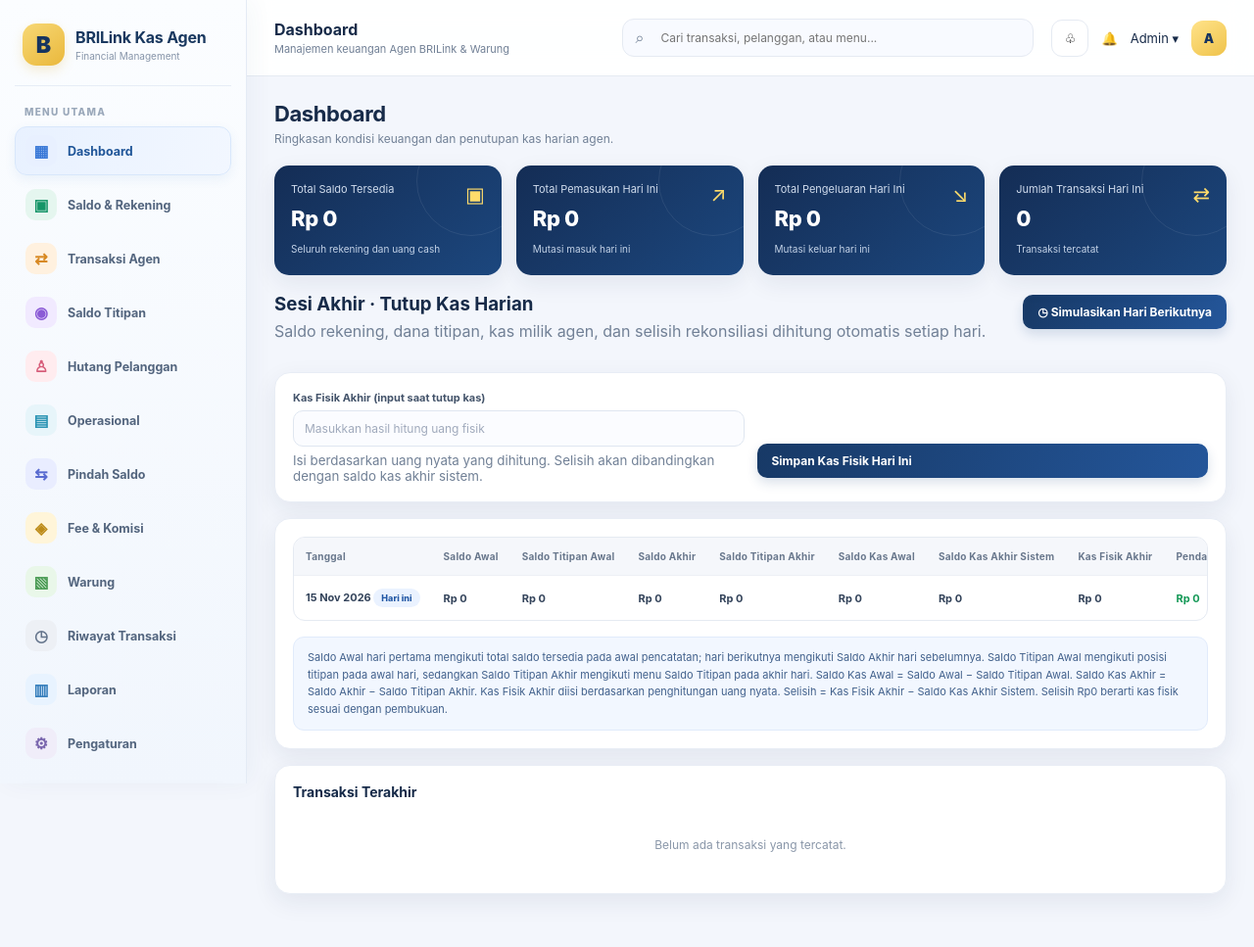
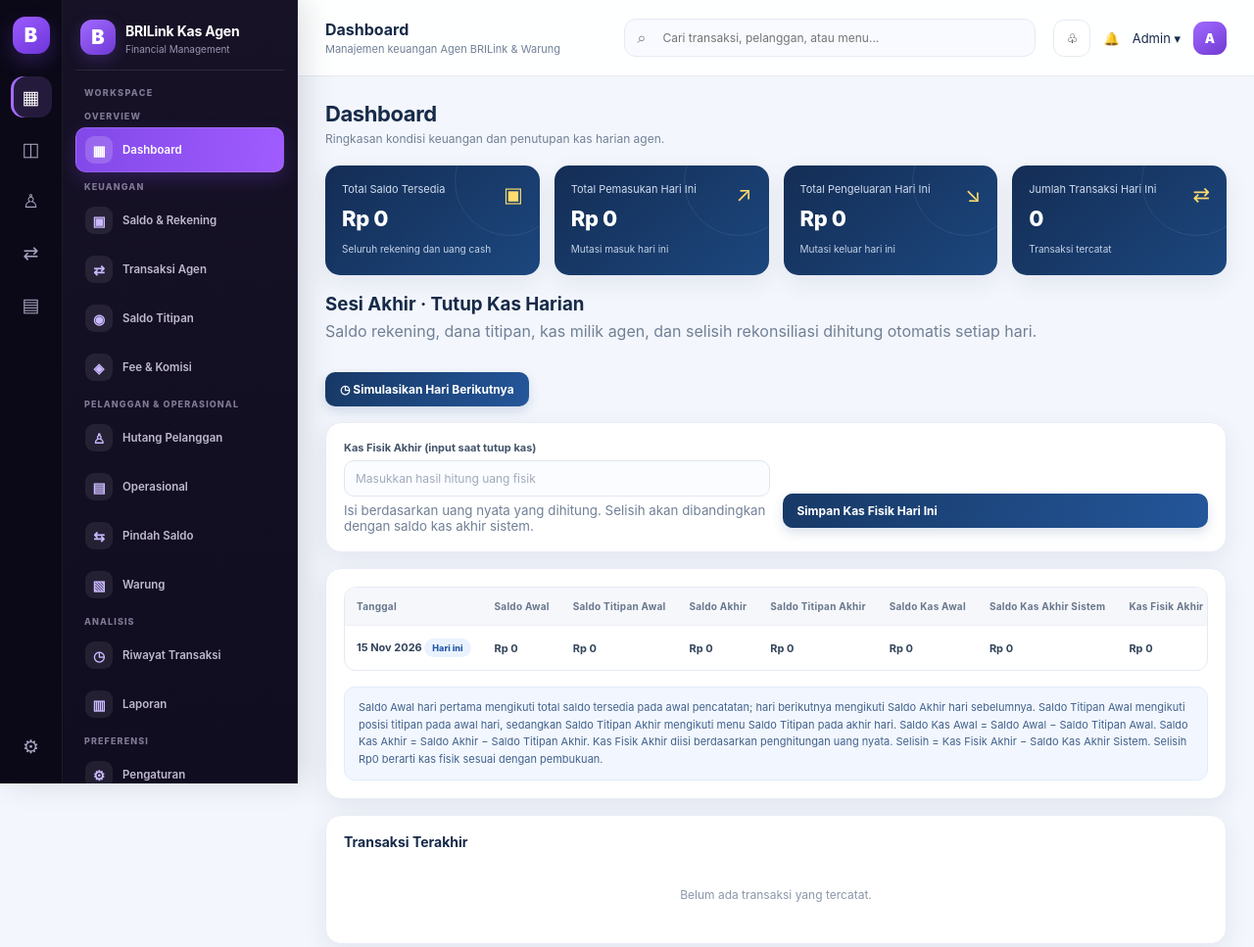
Before and after one commit to ligalalaku/kas-agen-brilink, a plain HTML site: page index.html in a window 1280 px wide. Shown: the whole page at 98% size. Drawn offline with Linux system fonts and the light colour scheme.

Commit message:
Create testing sidebar redesign inspired by dual-rail SaaS navigation

```diff
--- a/index.html
+++ b/index.html
@@ -17,24 +17,30 @@ body{margin:0;background:var(--bg);font-family:Inter,ui-sans-serif,system-ui,-ap
 button,input,select,textarea{font:inherit}
 button{cursor:pointer}
 .app{min-height:100vh}
-.sidebar{position:fixed;inset:0 auto 0 0;width:252px;background:linear-gradient(180deg,#fbfdff 0%,#f1f6fd 100%);color:#203754;padding:20px 15px;display:flex;flex-direction:column;z-index:30;overflow:auto;border-right:1px solid #e4ebf5;box-shadow:5px 0 24px rgba(30,63,105,.045)}
-.brand{display:flex;align-items:center;gap:11px;padding:4px 8px 20px;border-bottom:1px solid #e6edf6}
-.brand-mark{width:43px;height:43px;border-radius:14px;background:linear-gradient(145deg,#f7d875,#eab83c);display:grid;place-items:center;color:#17345f;font-size:23px;font-weight:900;box-shadow:0 5px 12px rgba(226,177,52,.2)}
-.brand strong{font-size:16px;letter-spacing:-.2px;color:#19385f}.brand small{display:block;color:#8795a9;font-size:10px;margin-top:3px}
-.nav-label{font-size:10px;letter-spacing:1.25px;color:#9aa8ba;margin:20px 10px 9px;font-weight:850}
-.nav{display:grid;gap:5px}
-.nav button{width:100%;border:1px solid transparent;background:transparent;color:#53657e;text-align:left;padding:8px 10px;border-radius:12px;display:flex;align-items:center;gap:11px;font-size:12.5px;font-weight:650;transition:background .2s ease,color .2s ease,border-color .2s ease,transform .2s ease}
-.nav button:hover{background:#fff;color:#244b7c;border-color:#e8eef7;transform:translateX(2px)}
-.nav button.active{background:linear-gradient(100deg,#e8f1ff,#f2f7ff);color:#1f5598;border-color:#d8e7fb;box-shadow:0 4px 12px rgba(56,112,190,.08)}
-.nav .ico{width:32px;height:32px;flex:0 0 32px;border-radius:10px;display:grid;place-items:center;text-align:center;font-size:16px;background:var(--ico-bg,#eaf1fb);color:var(--ico-color,#3978d7);transition:transform .2s ease}
-.nav button:hover .ico{transform:scale(1.06)}
-.nav button:nth-child(1){--ico-bg:#e8f0ff;--ico-color:#3978d7}.nav button:nth-child(2){--ico-bg:#e5f6ef;--ico-color:#159568}.nav button:nth-child(3){--ico-bg:#fff1df;--ico-color:#d88922}.nav button:nth-child(4){--ico-bg:#f1eaff;--ico-color:#8b5bd6}.nav button:nth-child(5){--ico-bg:#ffecef;--ico-color:#d65b78}.nav button:nth-child(6){--ico-bg:#e7f5fa;--ico-color:#2993b3}.nav button:nth-child(7){--ico-bg:#e9edff;--ico-color:#596bd0}.nav button:nth-child(8){--ico-bg:#fff5d9;--ico-color:#bd8b18}.nav button:nth-child(9){--ico-bg:#e9f7e9;--ico-color:#4a9b54}.nav button:nth-child(10){--ico-bg:#edf0f5;--ico-color:#64748b}.nav button:nth-child(11){--ico-bg:#e8f3ff;--ico-color:#347dbb}.nav button:nth-child(12){--ico-bg:#f0edf9;--ico-color:#7965ad}
-.sidebar-bottom{margin-top:auto;padding-top:16px}
-.admin-chip{background:#fff;border:1px solid #e5ecf5;border-radius:14px;padding:11px;display:flex;align-items:center;gap:10px;box-shadow:0 4px 12px rgba(30,63,105,.04)}
-.avatar{width:36px;height:36px;border-radius:12px;background:linear-gradient(145deg,#ffe38a,#efc34b);color:#17345f;display:grid;place-items:center;font-weight:900}
-.admin-chip small{display:block;color:#8795a9;font-size:11px;margin-top:2px}
-.online{color:#159957;font-size:10px;margin-left:auto}
-.main{margin-left:252px;min-height:100vh}
+.sidebar{position:fixed;inset:0 auto 0 0;width:304px;background:#100d20;color:#e9e5f5;padding:0;display:flex;z-index:30;overflow:hidden;border-right:1px solid rgba(255,255,255,.07);box-shadow:8px 0 30px rgba(15,10,35,.12)}
+.sidebar-rail{width:64px;flex:0 0 64px;background:#0b0917;border-right:1px solid rgba(255,255,255,.07);display:flex;flex-direction:column;align-items:center;gap:11px;padding:17px 8px}
+.rail-brand{width:38px;height:38px;border-radius:13px;background:linear-gradient(145deg,#9b5cff,#6d35d9);color:#fff;display:grid;place-items:center;font-weight:900;font-size:20px;margin-bottom:12px;box-shadow:0 8px 20px rgba(126,73,230,.28)}
+.rail-btn{width:42px;height:42px;border:0;border-radius:13px;background:transparent;color:#aaa3c1;font-size:19px;display:grid;place-items:center;transition:.2s}
+.rail-btn:hover,.rail-btn.active{background:#241b3c;color:#fff;box-shadow:inset 3px 0 #a66bff}
+.rail-spacer{flex:1}
+.sidebar-panel{min-width:0;flex:1;display:flex;flex-direction:column;padding:17px 13px 13px;background:linear-gradient(180deg,#171226,#100d20);overflow-y:auto}
+.brand{display:flex;align-items:center;gap:10px;padding:3px 5px 15px;border-bottom:1px solid rgba(255,255,255,.1)}
+.brand-mark{width:36px;height:36px;border-radius:12px;background:linear-gradient(145deg,#a16aff,#6e39d4);display:grid;place-items:center;color:#fff;font-size:20px;font-weight:900;box-shadow:0 5px 15px rgba(137,85,230,.25)}
+.brand strong{font-size:14px;letter-spacing:-.2px;color:#fff}.brand small{display:block;color:#9b93b2;font-size:10px;margin-top:3px}
+.nav-label{font-size:9px;letter-spacing:1.35px;color:#817895;margin:17px 9px 8px;font-weight:850}
+.nav{display:grid;gap:4px}
+.nav button{width:100%;border:1px solid transparent;background:transparent;color:#c0b9d0;text-align:left;padding:8px 9px;border-radius:10px;display:flex;align-items:center;gap:10px;font-size:11.5px;font-weight:620;transition:background .2s ease,color .2s ease,border-color .2s ease}
+.nav button:hover{background:rgba(255,255,255,.07);color:#fff}
+.nav button.active{background:linear-gradient(100deg,#8248e8,#a05cff);color:#fff;border-color:rgba(255,255,255,.12);box-shadow:0 7px 18px rgba(123,67,221,.25)}
+.nav .ico{width:28px;height:28px;flex:0 0 28px;border-radius:9px;display:grid;place-items:center;text-align:center;font-size:14px;background:rgba(255,255,255,.08);color:#cbb9ff}
+.nav button.active .ico{background:rgba(255,255,255,.17);color:#fff}
+.nav-group{margin:5px 0 2px;padding:0 9px;color:#817895;font-size:9px;letter-spacing:1.1px;font-weight:800}
+.sidebar-bottom{margin-top:auto;padding-top:13px}
+.admin-chip{background:rgba(255,255,255,.06);border:1px solid rgba(255,255,255,.1);border-radius:13px;padding:9px;display:flex;align-items:center;gap:9px}
+.avatar{width:34px;height:34px;border-radius:11px;background:linear-gradient(145deg,#a16aff,#713bd3);color:#fff;display:grid;place-items:center;font-weight:900}
+.admin-chip small{display:block;color:#9b93b2;font-size:10px;margin-top:2px}
+.online{color:#76d6a3;font-size:9px;margin-left:auto}
+.main{margin-left:304px;min-height:100vh}
 .topbar{height:78px;background:rgba(255,255,255,.92);border-bottom:1px solid var(--line);display:flex;align-items:center;gap:18px;padding:0 28px;position:sticky;top:0;z-index:20;backdrop-filter:blur(12px)}
 .menu-toggle{display:none;border:0;background:#eef3fb;border-radius:10px;padding:9px 11px;font-size:20px}
 .page-heading{min-width:210px}.page-heading strong{font-size:16px}.page-heading small{display:block;color:var(--muted);font-size:11px;margin-top:3px}
@@ -165,7 +171,7 @@ tr:hover td{background:#fbfcff}
 .mobile-overlay{display:none}
 @media(max-width:1100px){.stats{grid-template-columns:repeat(2,1fr)}.account-grid{grid-template-columns:repeat(2,1fr)}.dashboard-grid,.two-col{grid-template-columns:1fr}}
 @media(max-width:760px){
- .sidebar{transform:translateX(-100%);transition:.25s;width:270px}.sidebar.open{transform:translateX(0)}
+ .sidebar{transform:translateX(-100%);transition:.25s;width:304px}.sidebar.open{transform:translateX(0)}
  .mobile-overlay.show{display:block;position:fixed;inset:0;background:rgba(5,15,30,.48);z-index:25}
  .main{margin-left:0}.topbar{height:65px;padding:0 14px;gap:10px}.menu-toggle{display:block}
  .page-heading{min-width:0}.page-heading strong{font-size:13px}.page-heading small{display:none}
@@ -183,23 +189,40 @@ tr:hover td{background:#fbfcff}
 <body>
 <div class="app">
   <aside class="sidebar" id="sidebar">
+    <div class="sidebar-rail" aria-label="Navigasi kategori">
+      <div class="rail-brand" title="BRILink Kas Agen">B</div>
+      <button class="rail-btn active" type="button" title="Dashboard" data-page="dashboard">▦</button>
+      <button class="rail-btn" type="button" title="Keuangan" data-page="saldo">◫</button>
+      <button class="rail-btn" type="button" title="Pelanggan" data-page="hutang">♙</button>
+      <button class="rail-btn" type="button" title="Operasional" data-page="operasional">⇄</button>
+      <button class="rail-btn" type="button" title="Laporan" data-page="laporan">▤</button>
+      <div class="rail-spacer"></div>
+      <button class="rail-btn" type="button" title="Pengaturan" data-page="pengaturan">⚙</button>
+    </div>
+    <div class="sidebar-panel">
       <div class="brand"><div class="brand-mark">B</div><div><strong>BRILink Kas Agen</strong><small>Financial Management</small></div></div>
-    <div class="nav-label">MENU UTAMA</div>
+      <div class="nav-label">WORKSPACE</div>
       <nav class="nav" id="navigation">
+        <div class="nav-group">OVERVIEW</div>
         <button class="active" data-page="dashboard"><span class="ico">▦</span>Dashboard</button>
+        <div class="nav-group">KEUANGAN</div>
         <button data-page="saldo"><span class="ico">▣</span>Saldo & Rekening</button>
         <button data-page="transaksi"><span class="ico">⇄</span>Transaksi Agen</button>
         <button data-page="titipan"><span class="ico">◉</span>Saldo Titipan</button>
+        <button data-page="fee"><span class="ico">◈</span>Fee & Komisi</button>
+        <div class="nav-group">PELANGGAN & OPERASIONAL</div>
         <button data-page="hutang"><span class="ico">♙</span>Hutang Pelanggan</button>
         <button data-page="operasional"><span class="ico">▤</span>Operasional</button>
         <button data-page="pindah"><span class="ico">⇆</span>Pindah Saldo</button>
-      <button data-page="fee"><span class="ico">◈</span>Fee & Komisi</button>
         <button data-page="warung"><span class="ico">▧</span>Warung</button>
+        <div class="nav-group">ANALISIS</div>
         <button data-page="riwayat"><span class="ico">◷</span>Riwayat Transaksi</button>
         <button data-page="laporan"><span class="ico">▥</span>Laporan</button>
+        <div class="nav-group">PREFERENSI</div>
         <button data-page="pengaturan"><span class="ico">⚙</span>Pengaturan</button>
       </nav>
-    <div class="sidebar-bottom"><div class="admin-chip"><div class="avatar">A</div><div><b style="font-size:12px">Admin</b><small>Agen BRILink</small></div><span class="online">● Online</span></div></div>
+      <div class="sidebar-bottom"><div class="admin-chip"><div class="avatar">A</div><div><b style="font-size:11px;color:#fff">Admin</b><small>Agen BRILink</small></div><span class="online">● Online</span></div></div>
+    </div>
   </aside>
   <div class="mobile-overlay" id="overlay" onclick="toggleSidebar()"></div>
   <main class="main">
@@ -461,12 +484,16 @@ function showPage(name){
  document.querySelectorAll('.page').forEach(p=>p.classList.remove('active'));
  target.classList.add('active');
  document.querySelectorAll('#navigation button').forEach(b=>b.classList.toggle('active',b.dataset.page===name));
+ document.querySelectorAll('.rail-btn').forEach(b=>b.classList.toggle('active',b.dataset.page===name));
  const label=document.querySelector(`#navigation button[data-page="${name}"]`)?.textContent.trim()||'Dashboard';
  document.getElementById('headerTitle').textContent=label;
  document.getElementById('sidebar').classList.remove('open');document.getElementById('overlay').classList.remove('show');
  refresh();
 }
-document.querySelectorAll('#navigation button').forEach(b=>b.addEventListener('click',()=>showPage(b.dataset.page)));
+document.querySelectorAll('#navigation button, .sidebar-rail button[data-page]').forEach(b=>b.addEventListener('click',()=>{
+ const page=b.dataset.page;showPage(page);
+ document.querySelectorAll('.rail-btn').forEach(x=>x.classList.toggle('active',x.dataset.page===page));
+}));
 function setDefaults(){
  ['trxDate','debtDate','payDate','opsDate','transferDate','feeDate','salesDate','depositDate'].forEach(id=>document.getElementById(id).value=nowLocal());
  document.querySelectorAll('.account-options').forEach(sel=>{
```
Lines whose indentation alone changed are shown as unchanged.
